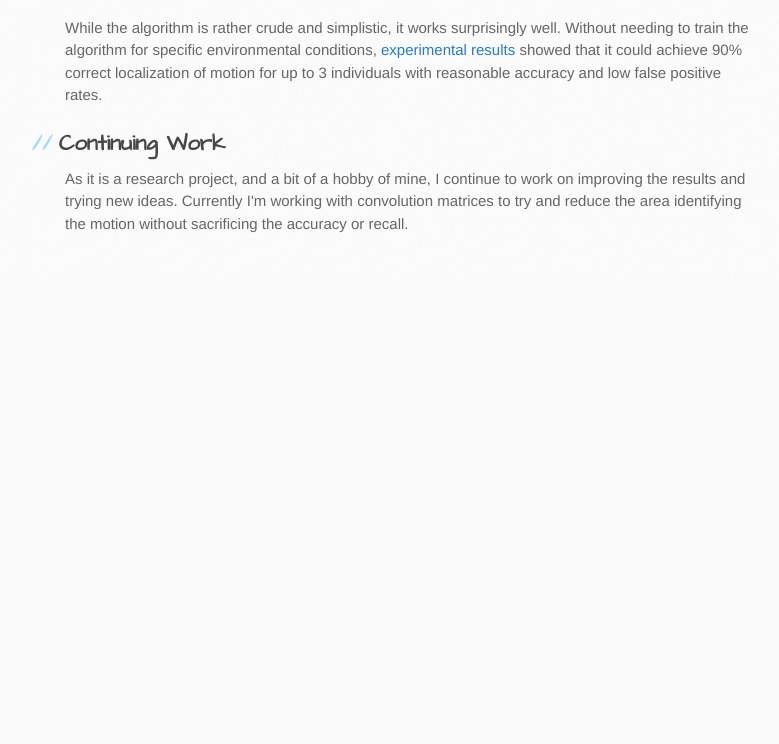
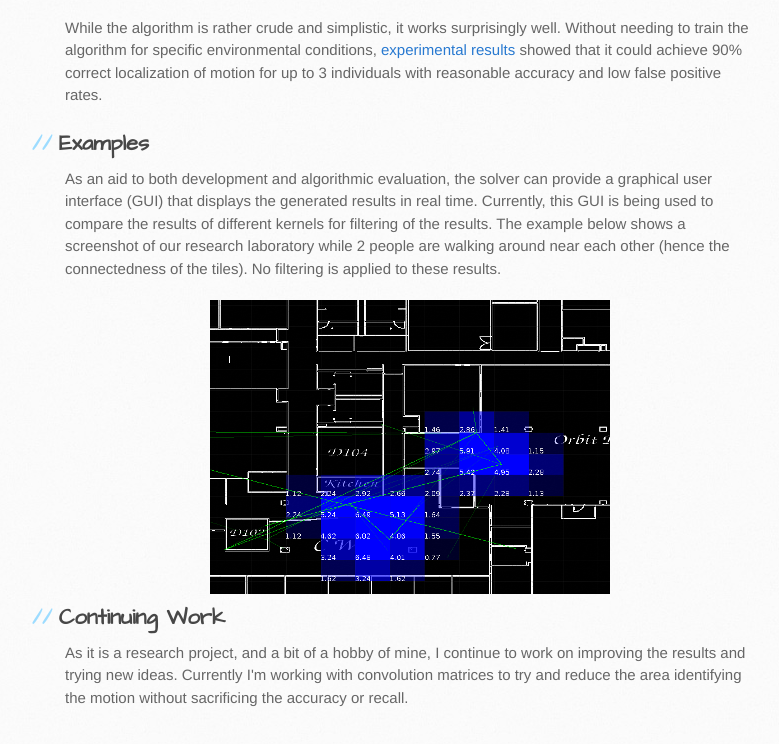
Before and after one commit to romoore/motion-locator, a plain HTML site: page index.html in a window 1280 px wide. Shown: the part 1144-1888 px from the top of the page, without its empty margins (105-884 px from the left). Before the commit the page ends 1422 px from the top, so only its background shows below. Drawn offline with Linux system fonts and the light colour scheme.

Commit message:
Adding screenshot.

```diff
--- a/index.html
+++ b/index.html
@@ -57,8 +57,8 @@
         "free space".  However, in many indoor environments, two general
         properties can be observed: (1) the human body strongly influences the
         propagation of RF signals in the 1-2.4GHz range, and (2) line-of-sight
-        signal propagation estimation is slightly inaccurate, but very
-        inexpensive.</p>
+        signal propagation estimation is slightly inaccurate, but
+        computationally inexpensive.</p>
 
         <p>To exploit these two observations, the algorithm works like this:
         <ol>
@@ -87,6 +87,23 @@
           University DCS Technical Report 674">experimental results</a> showed that it
         could achieve 90% correct localization of motion for up to 3
         individuals with reasonable accuracy and low false positive rates.</p>
+
+        <h2>Examples</h2>
+        <p>As an aid to both development and algorithmic evaluation, the
+        solver can provide a graphical user interface (GUI) that displays the
+        generated results in real time.  Currently, this GUI is being used to
+        compare the results of different kernels for filtering of the
+        results. The example below shows a screenshot of our research
+        laboratory while 2 people are walking around near each other (hence
+        the connectedness of the tiles). No filtering is applied to these
+        results.</p>
+
+        <div style="text-align: center">
+          <a href="images/example-2p.png"><img
+            src="images/example-2p-tn.png" alt="Screenshot showing 2 people
+            moving near to each other." title="Screenshot showing 2 people
+            moving near to each other." /></a>
+        </div>
 
         <h2>Continuing Work</h2>
         <p>As it is a research project, and a bit of a hobby of mine, I
```
Also changed, not shown: images/example-2p-tn.png (added), images/example-2p.png (added).
